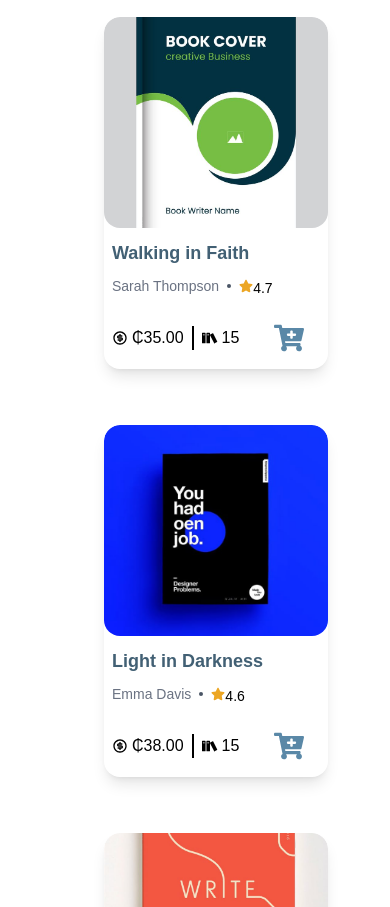
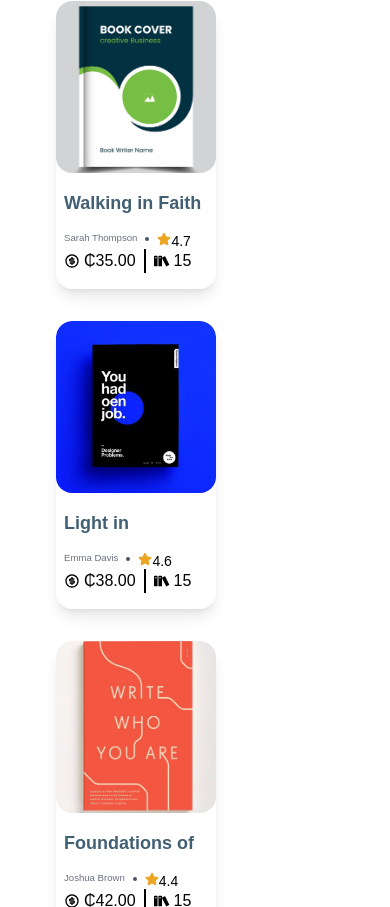
Before and after one commit to AgileMinds48/bible_bookministry-frontend, a Next.js app: page / in a window 390 px wide. Shown: the part 1217-2124 px from the top of the page. Built offline with nearby package versions, Linux system fonts and the light colour scheme.

Commit message:
hero response

```diff
--- a/components/Dashboard/Overview.tsx
+++ b/components/Dashboard/Overview.tsx
@@ -35,7 +35,6 @@ const themeMap = {
 const Overview = () => {
   // const [availableBooks,setAvailableBooks]= useState<any>()
   const [availableBooks,setAvailableBooks]=useState<any>()
-  const [totalOrders,setTotalOrders]=useState<any>()
   const [totalUsers,setTotalUsers]=useState<any>()
   const backendUrl = process.env.NEXT_PUBLIC_BACKEND_URL;
 
@@ -47,6 +46,7 @@ const Overview = () => {
         const users = await fetch(`${backendUrl}/api/v1/admin/get-users`);
         const BooksData = await books.json();
         const UsersData = await users.json();
+        console.log(UsersData)
         // const OrderData = await orders.json();
         // Adjust this line based on your actual response structure
         setAvailableBooks(BooksData);
--- a/components/Dashboard/UserList.tsx
+++ b/components/Dashboard/UserList.tsx
@@ -1,5 +1,3 @@
-import React from 'react'
-
 const UserList = () => {
   return (
     <div>UserList</div>
--- a/components/Header.tsx
+++ b/components/Header.tsx
@@ -99,9 +99,10 @@ const Header = () => {
             </button>
             {LoggedIn &&
               <button className="p-4 hidden md:block">
-              <TbLogout2
+                <TbLogout2
+                  title="logout"
               onClick={handleLogout}
-                  className="text-2xl text-red-900/80" />
+                  className="text-2xl text-red-900/80 cursor-pointer" />
            </button>
            }
 
--- a/components/Home/Landing.tsx
+++ b/components/Home/Landing.tsx
@@ -9,9 +9,9 @@ const Landing = () => {
 
   return (
     <main className={`h-[80dvh] pt-20 bg-gradient-to-r from-[#F5F5F5] to-[#b0d4e3b2] overflow-hidden  flex justify-center `} >
-      <div className='grid md:grid-cols-[2fr_1fr] grid-cols-1 h-[80%] w-full max-w-[100em]'>
+      <div className='grid grid-cols-1 h-[80%] w-full max-w-[100em]'>
         <div className='b w-full p-4 md:p-10 flex flex-col items-center md:items-start justify-center'>
-          <h1 className='md:text-6xl text-3xl md:w-[90%]  font-bold text-[#15278c] text-center md:text-left '>
+          <h1 className='md:text-5xl lg:text-6xl text-3xl md:w-[90%]  font-bold text-[#15278c] text-center md:text-left '>
             Grow in Grace with
             {" "}
             <span className='green-gradient text-transparent bg-clip-text'>
@@ -36,9 +36,9 @@ const Landing = () => {
             <button className=' font-medium md:px-10 md:py-4 p-2 px-4 text-[#15278c] border-2 border-[#15278c] hover:shadow-lg rounded-lg cursor-pointer  transition duration-200  hover-blue-gradient hover:text-white whitespace-nowrap'>Learn About Us</button>
           </div>
         </div>
-        <div className='h-[40em] w-full place-items-center relative hidden md:block -translate-y-[45%]'>
+        {/* <div className='h-[40em] w-full place-items-center relative hidden md:block -translate-y-[45%]'>
           <Image priority={true} src={lcp} alt='book' className='h-full object-contain absolute top-[50%]   drop-shadow-2xl' />
-        </div>
+        </div> */}
       </div>
     </main>
   )
--- a/components/Home/PopularBooks.tsx
+++ b/components/Home/PopularBooks.tsx
@@ -35,19 +35,19 @@ const PopularBooks = () => {
             <p className='underline cursor-pointer flex center gap-2 group'>See all <span className='-translate-0.5 group-hover:translate-x-2  delay-100 duration-100 transition '><GrNext /></span></p>
             </Link>
           </div>
-        <div className='flex shrink-0 px-16 p-8 overflow-hidden gap-8 gap-y-14 flex-wrap'>
+        <div className='flex shrink-0 lg:px-16 lg:p-8 p-4 overflow-hidden lg:gap-8 lg:gap-y-14 justify-start gap-y-8 md:gap-x-18 gap-4 flex-wrap'>
           {popularBooks.map(({img,title,author,price,rating},index) => (
              <div key={index} className='rounded-2xl'>
-          <div className='grid grid-cols-1 grid-rows-[60%_40%] cursor-pointer hover:shadow-xl transition duration-100 h-[22em]  w-[14em] shadow-lg rounded-2xl overflow-hidden'>
+          <div className='grid grid-cols-1 grid-rows-[60%_40%] cursor-pointer hover:shadow-xl transition duration-100 lg:h-[22em] h-[18em]  lg:w-[14em] w-[10em] shadow-lg rounded-2xl overflow-hidden'>
             <div className='group h-full relative before:absolute before:inset-0 before:bottom-0 before:bg-linear-to-t  before:from-black/30 before:from-0% before:via-black/10 before:via-60% before:to-black/0 before:to-100% before:opacity-0 hover:before:opacity-100 before:transition before:duration-500  rounded-2xl overflow-hidden'>
-                  <Image src={img} alt='' className='h-full w-full object-cover ' />
+                  <Image src={img} alt=''  className='h-full w-full object-cover ' />
                   {
                     <div className='absolute bottom-2 right-2' onClick={() => handleFav(index)}><MdFavorite className={`text-3xl  opacity-0 group-hover:opacity-100 transition duration-500 ${isFav[index]?"text-red-500 opacity-100 animate-bubble":"text-white"}`} /></div>}
             </div>
               <div className='p-4 px-2 flex flex-col h-full'>
-                  <p className='line-clamp-2 text-lg font-semibold text-[#426074] leading-[1.1em] mb-1'>{title}</p>
+                  <p className='line-clamp-2 text-lg font-semibold text-[#426074] lg:leading-[1.1em] mb-1'>{title}</p>
                 <div className='w-full flex items-center gap-2 mt-2'>
-                    <p className='text-sm text-gray-500'>{ author}</p>
+                    <p className='lg:text-sm text-[0.6em] text-gray-500'>{ author}</p>
                   <div className='bg-gray-600 w-1 h-1 rounded-full'></div>
                   <span className='text-sm flex items-baseline translate-y-0.5'><FaStar className='text-[#eca624]'/> {rating} </span>
                 </div>
@@ -57,7 +57,7 @@ const PopularBooks = () => {
                       <span className='border-r border'></span>
                       <p title='available copies' className='flex items-center gap-1'><ImBooks /> 15</p>
                     </div>
-                  <button className='text-3xl text-[#5a88a7] cursor-pointer'><FaCartPlus/></button>
+                  <button className='text-3xl text-[#5a88a7] cursor-pointer hidden lg:block'><FaCartPlus/></button>
                 </div>
               </div>
             </div>
--- a/components/Home/Recommended.tsx
+++ b/components/Home/Recommended.tsx
@@ -140,7 +140,9 @@ const Recommended = () => {
         <div className='min-h-max overflow-x-scroll hide-scrollbar' ref={scrollDivRef}>
 
           <div className={`flex shrink-0 gap-4 pl-8 `} >
-            <button onClick={handlePrevious} className='absolute top-[50%] -translate-y-[50%] left-0 p-4 bg-black/15 rounded-full hover:bg-black/40 z-10 cursor-pointer text-2xl text-white'><GrPrevious /></button>
+            <button
+            aria-label='scroll left'
+              onClick={handlePrevious} className='absolute top-[50%] -translate-y-[50%] left-0 p-4 bg-black/15 rounded-full hover:bg-black/40 z-10 cursor-pointer text-2xl text-white'><GrPrevious /></button>
             {
               recommendedBooks.map(({ img, title, author, price, rating, id }) => (
                 <div key={id} className='group cursor-pointer min-w-[25em]   md:min-h-36  gap-4  overflow-hidden grid grid-cols-2 p-4  hover:scale-97 transition duration-500'>
@@ -172,7 +174,9 @@ const Recommended = () => {
                 </div>
               ))
             }
-            <button onClick={handleNext} className='absolute top-[50%] -translate-y-[50%] -right-8 p-4 bg-black/15 rounded-full hover:bg-black/40 z-10 cursor-pointer text-xl text-white'><GrNext /></button>
+            <button
+            aria-label='scroll-right'
+              onClick={handleNext} className='absolute top-[50%] -translate-y-[50%] md:-right-8 right-0 p-4 bg-black/15 rounded-full hover:bg-black/40 z-10 cursor-pointer text-xl text-white'><GrNext /></button>
           </div>
 
         </div>
```
